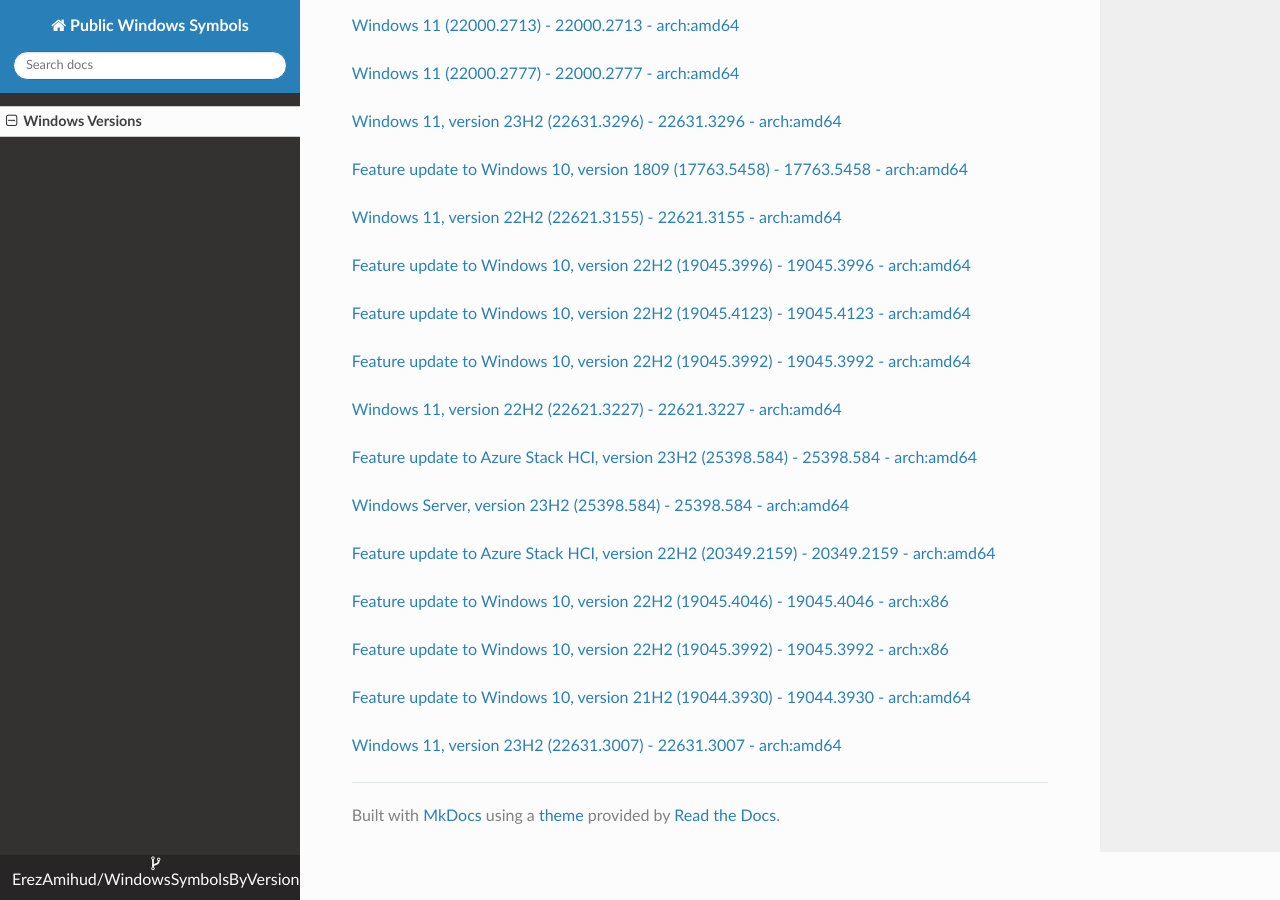
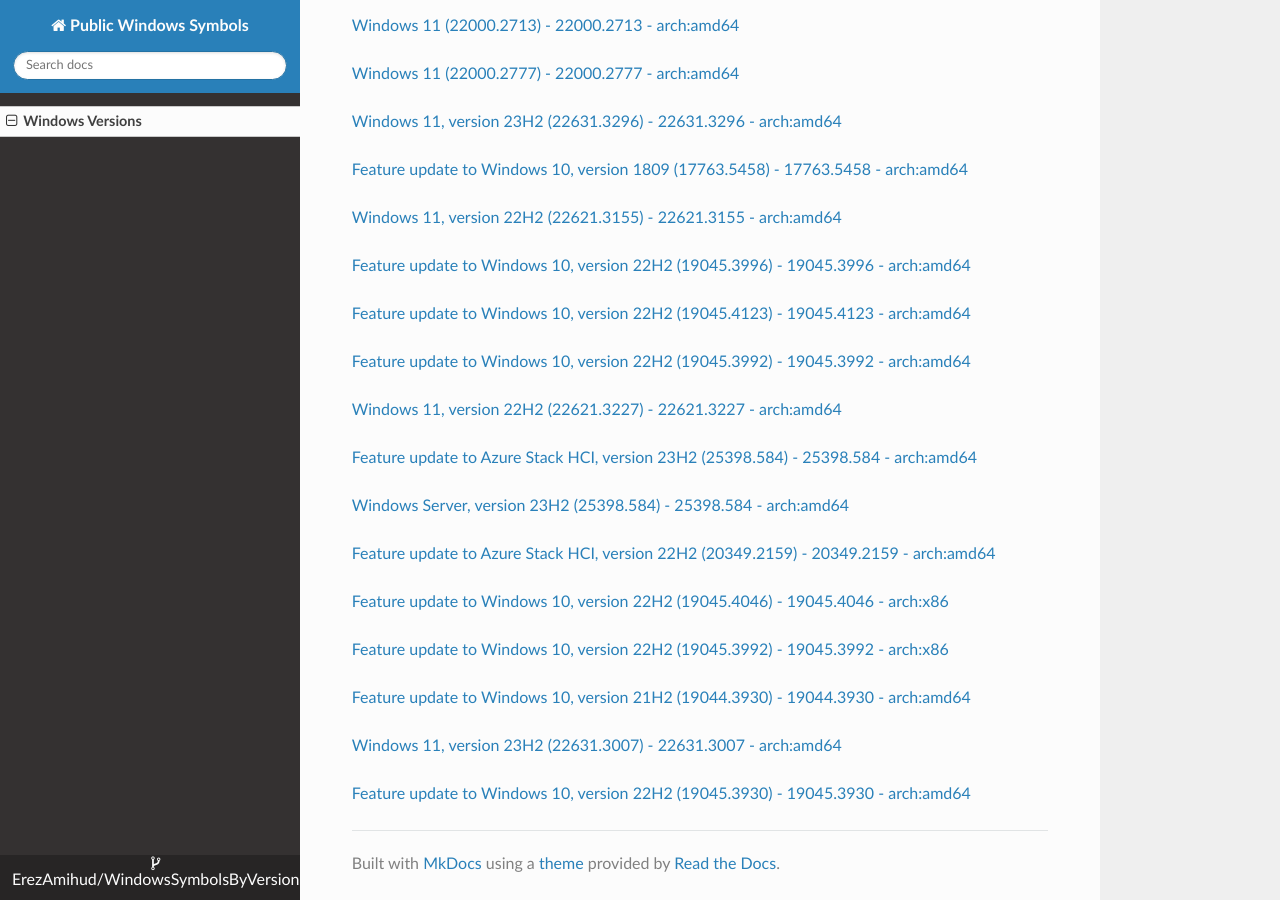
Before and after one commit to ErezAmihud/WindowsSymbolsByVersion, an MkDocs documentation site: the page built from docs/index.md, in a window 1280 px wide and 900 px high, scrolled down 19133 px. Built offline with MkDocs 1.6.1, drawn with Linux system fonts in a browser that asks for light colours; nearby versions of some CDN libraries.

Commit message:
Automated commit, add manifest for d8fb5cff-e224-457a-9086-90dee2c30fec

```diff
--- a/docs/index.md
+++ b/docs/index.md
@@ -1057,3 +1057,6 @@
 
 
 [Windows 11, version 23H2 (22631.3007) - 22631.3007 - arch:amd64](https://github.com/ErezAmihud/WindowsSymbolsByVersion/blob/main/manifests/b46a1232-2383-4626-946c-2d78dee5d557.manifest)
+
+
+[Feature update to Windows 10, version 22H2 (19045.3930) - 19045.3930 - arch:amd64](https://github.com/ErezAmihud/WindowsSymbolsByVersion/blob/main/manifests/d8fb5cff-e224-457a-9086-90dee2c30fec.manifest)
```
Also changed, not shown: process_builds.json (+1 -1 lines), 1 other file.
